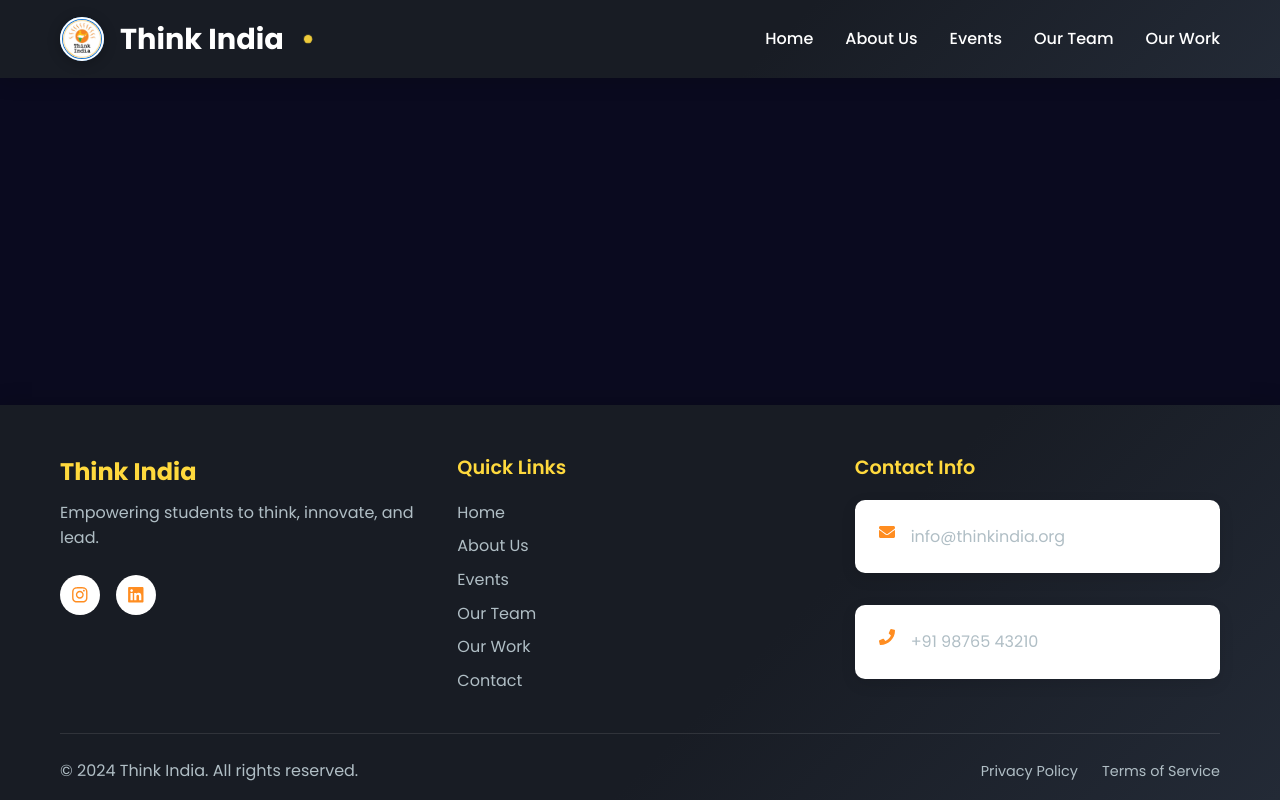
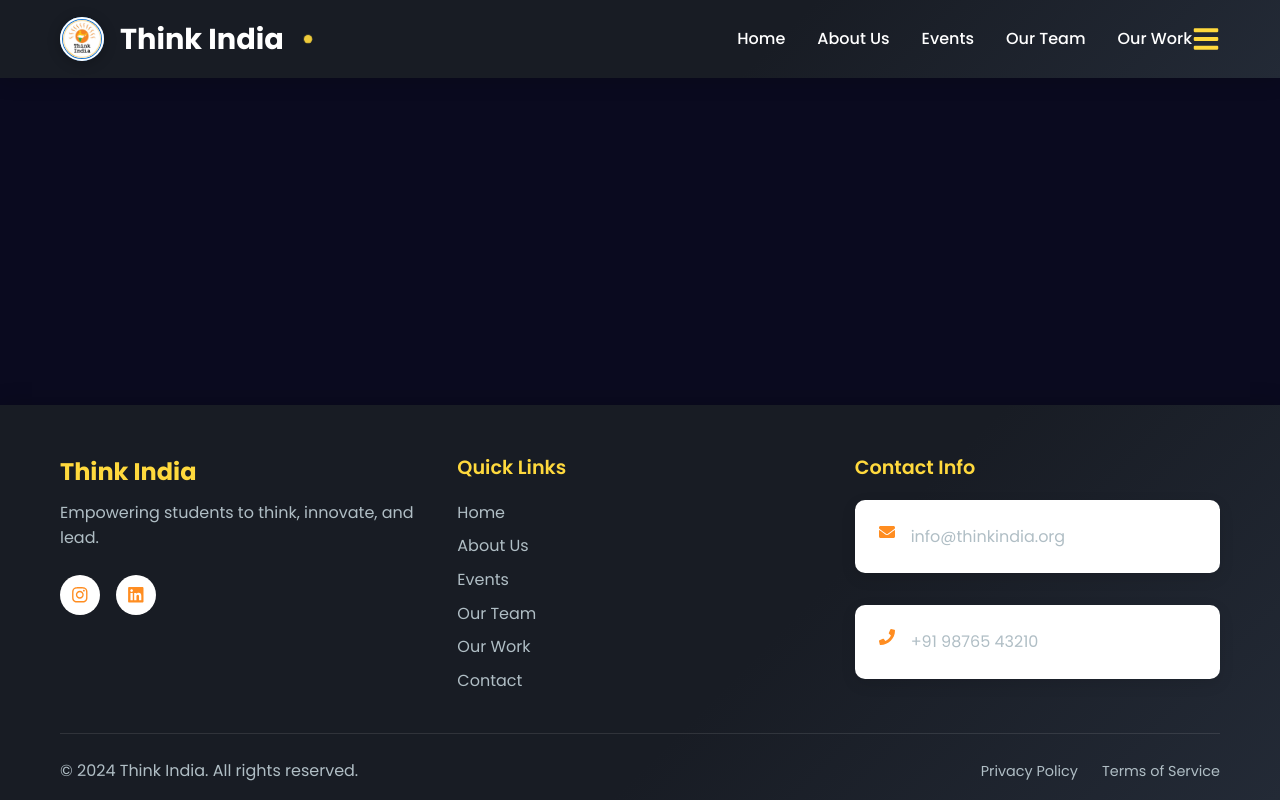
Before and after one commit to Simran759/Think_India, a React (Create React App) app: page /contact in a window 1280 px wide. Built offline with nearby package versions, Linux system fonts and the light colour scheme.

Commit message:
change navbar

```diff
--- a/src/components/Navbar.js
+++ b/src/components/Navbar.js
@@ -51,7 +51,7 @@
   return (
     <nav className={`navbar ${scrolled ? 'scrolled' : ''}`}>
       <div className="container" style={{ display: 'flex', alignItems: 'center', justifyContent: 'flex-start' }}>
-        <Link to="/" className="navbar-brand" onClick={closeMenu}>
+  <Link to="/" className="navbar-brand" onClick={() => { closeMenu(); window.scrollTo({ top: 0, behavior: 'smooth' }); }}>
           <div className="logo" style={{ display: 'flex', alignItems: 'center', gap: '10px' }}>
             <span style={{
               display: 'inline-flex',
@@ -88,8 +88,8 @@
           ))}
         </div>
 
-        <div className="navbar-toggle" onClick={toggleMenu}>
-          {isOpen ? <FaTimes /> : <FaBars />}
+        <div className="navbar-toggle" onClick={toggleMenu} style={{ color: '#FFD93D', zIndex: 2100, background: 'none', border: 'none', padding: 0, display: 'flex', alignItems: 'center', justifyContent: 'center' }}>
+          {isOpen ? <FaTimes size={28} color="#FFD93D" /> : <FaBars size={28} color="#FFD93D" />}
         </div>
       </div>
     </nav>
```
